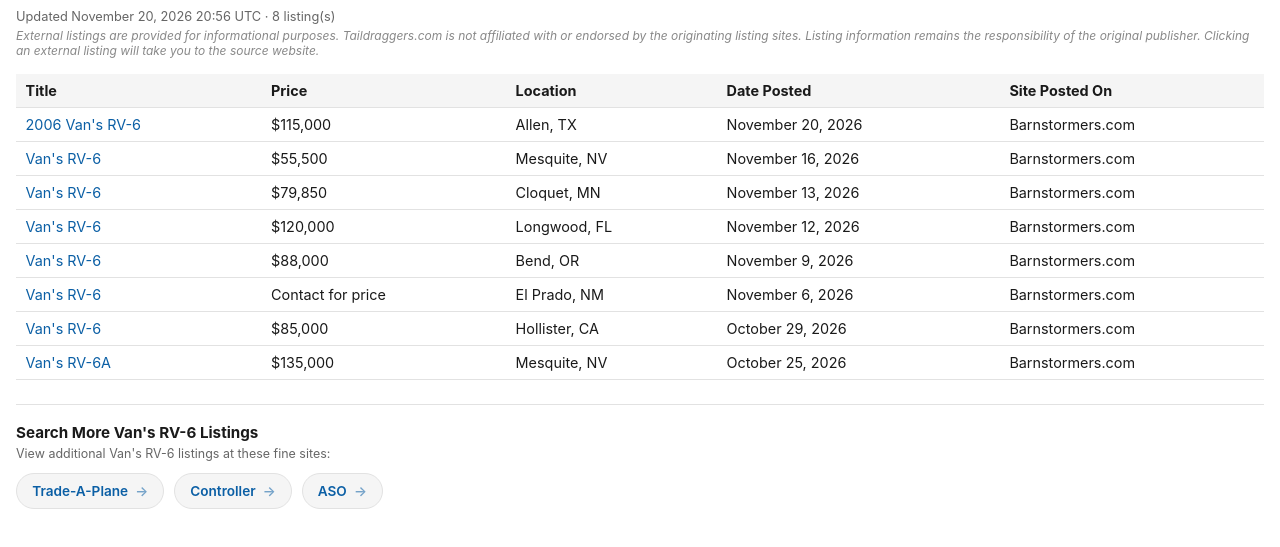
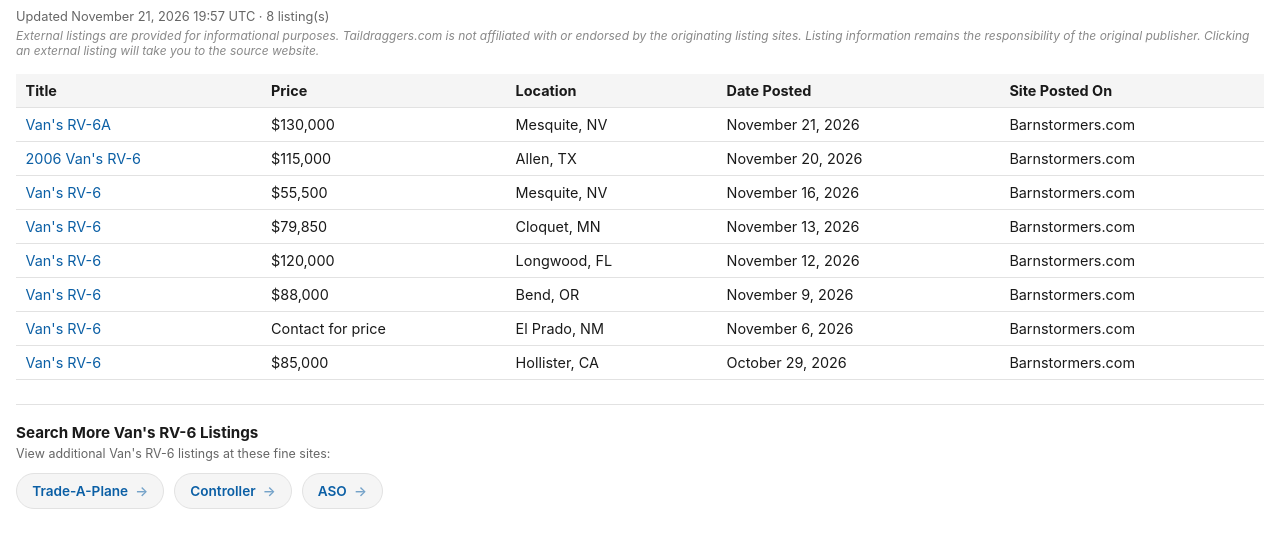
Before and after one commit to taildraggers/vans-rv6-for-sale, a plain HTML site: page docs/index.html in a window 1280 px wide. Shown: the part 43-590 px from the top of the page. Drawn offline with Linux system fonts and the light colour scheme.

Commit message:
Update Van's RV-6 listings (2026-11-21)

```diff
--- a/docs/index.html
+++ b/docs/index.html
@@ -76,13 +76,14 @@
 </head>
 <body>
   <h1>Other Van&#x27;s RV-6 Ads on the Web</h1>
-  <div class="updated">Updated November 20, 2026 20:56 UTC &middot; 8 listing(s)</div>
+  <div class="updated">Updated November 21, 2026 19:57 UTC &middot; 8 listing(s)</div>
   <div class="disclaimer">External listings are provided for informational purposes. Taildraggers.com is not affiliated with or endorsed by the originating listing sites. Listing information remains the responsibility of the original publisher. Clicking an external listing will take you to the source website.</div>
   <table>
     <thead>
       <tr><th>Title</th><th>Price</th><th>Location</th><th>Date Posted</th><th>Site Posted On</th></tr>
     </thead>
     <tbody>
+        <tr><td><a href="https://www.barnstormers.com/classified-2080053-RV-6A.html" target="_blank" rel="noopener noreferrer">Van&#x27;s RV-6A</a></td><td>$130,000</td><td>Mesquite, NV</td><td>November 21, 2026</td><td>Barnstormers.com</td></tr>
         <tr><td><a href="https://www.barnstormers.com/classified-2079207-2006-RV-6.html" target="_blank" rel="noopener noreferrer">2006 Van&#x27;s RV-6</a></td><td>$115,000</td><td>Allen, TX</td><td>November 20, 2026</td><td>Barnstormers.com</td></tr>
         <tr><td><a href="https://www.barnstormers.com/classified-2038565-RV-6.html" target="_blank" rel="noopener noreferrer">Van&#x27;s RV-6</a></td><td>$55,500</td><td>Mesquite, NV</td><td>November 16, 2026</td><td>Barnstormers.com</td></tr>
         <tr><td><a href="https://www.barnstormers.com/classified-2075490-Vans-RV-6.html" target="_blank" rel="noopener noreferrer">Van&#x27;s RV-6</a></td><td>$79,850</td><td>Cloquet, MN</td><td>November 13, 2026</td><td>Barnstormers.com</td></tr>
@@ -90,7 +91,6 @@
         <tr><td><a href="https://www.barnstormers.com/classified-2074948-Vans-RV-6.html" target="_blank" rel="noopener noreferrer">Van&#x27;s RV-6</a></td><td>$88,000</td><td>Bend, OR</td><td>November 9, 2026</td><td>Barnstormers.com</td></tr>
         <tr><td><a href="https://www.barnstormers.com/classified-2082384-Vans-RV-6-180hp.html" target="_blank" rel="noopener noreferrer">Van&#x27;s RV-6</a></td><td>Contact for price</td><td>El Prado, NM</td><td>November 6, 2026</td><td>Barnstormers.com</td></tr>
         <tr><td><a href="https://www.barnstormers.com/classified-2080803-Ready-to-fly-RV6-with-mods!.html" target="_blank" rel="noopener noreferrer">Van&#x27;s RV-6</a></td><td>$85,000</td><td>Hollister, CA</td><td>October 29, 2026</td><td>Barnstormers.com</td></tr>
-        <tr><td><a href="https://www.barnstormers.com/classified-2080053-RV-6A.html" target="_blank" rel="noopener noreferrer">Van&#x27;s RV-6A</a></td><td>$135,000</td><td>Mesquite, NV</td><td>October 25, 2026</td><td>Barnstormers.com</td></tr>
     </tbody>
   </table>
   <div class="more-resources">
```
